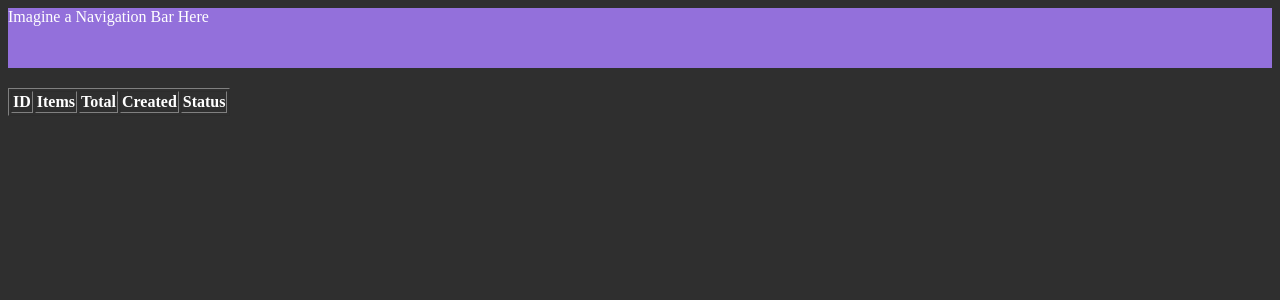
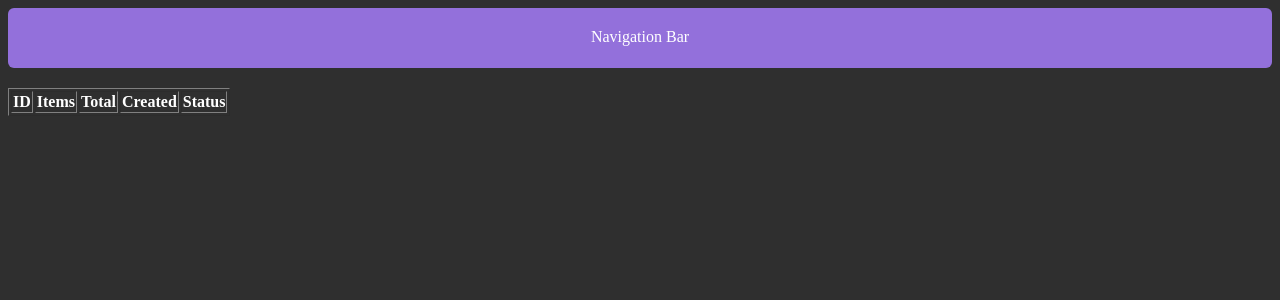
Before and after one commit to jbowser64/CoolCatDevs, a Flask app: page /orders in a window 1280 px wide. Shown: the top 300 px of the page. Run offline with Flask 3, Linux system fonts and the light colour scheme; lists and menus that the app fills with data are empty.

Commit message:
Add files via upload

```diff
--- a/Cool Cat Development/templates/layout.html
+++ b/Cool Cat Development/templates/layout.html
@@ -4,11 +4,15 @@
     <head>
         <link rel="stylesheet" type="text/css" href="{{url_for('static', filename='style.css')}}">
         <meta name="viewport" content="initial-scale=1, width=device-width">
-        <title> flask </title>
+        <link rel="icon" href="/favicon.ico">
+        <title>Cool Cat Devs | {% block title %}{% endblock %}</title>
     </head>
 
     <body>
-        <div style="width:100%;  height:60px; background-color:var(--primary-color); margin-bottom:20px;">Imagine a Navigation Bar Here</div>
+        <div style="width:100%; height:20px; padding:20px 0; background-color:var(--primary-color); text-align:center; border-radius:6px; margin-bottom:20px;">
+			Navigation Bar
+		</div>
+
         {% block content %}{% endblock %}
     </body>
 </html>
```
